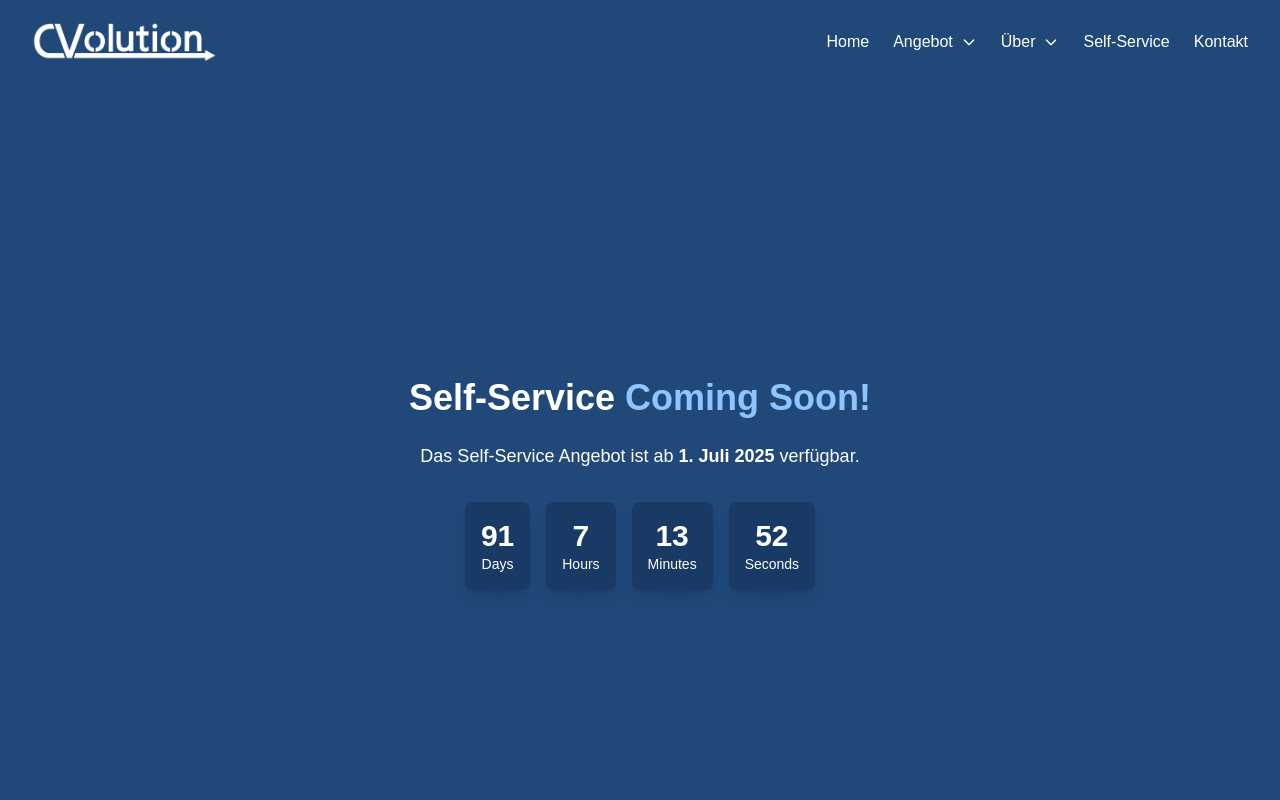
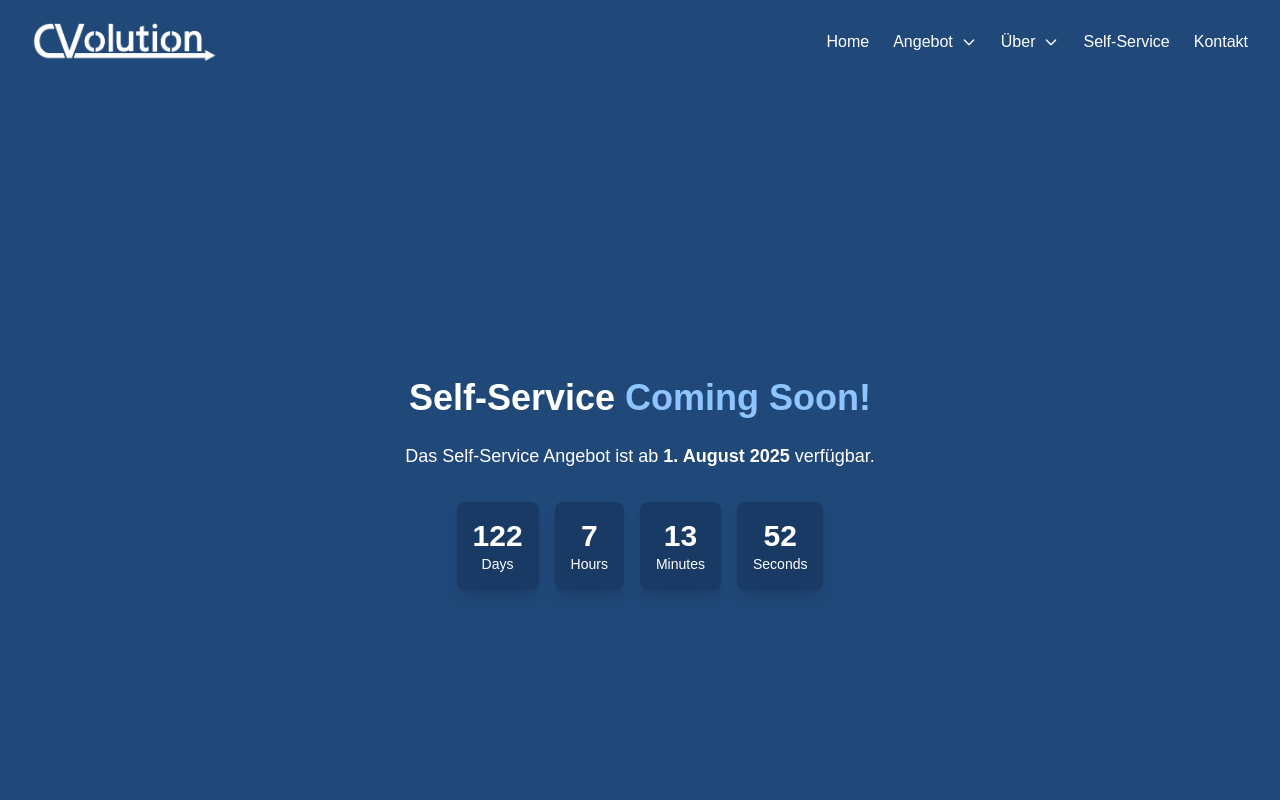
Before and after one commit to LE-NOIR-Web-Entwicklung/CVolutionNextJs, a Next.js app in the folder cvolution/: page /self in a window 1280 px wide. Shown: the top 800 px of the page. Built offline with nearby package versions, Linux system fonts and the light colour scheme.

Commit message:
update date

```diff
--- a/cvolution/src/app/self/page.tsx
+++ b/cvolution/src/app/self/page.tsx
@@ -3,7 +3,7 @@
 import { useState, useEffect } from "react";
 
 export default function Self() {
-  const targetDate = new Date("2025-07-01T00:00:00").getTime();
+  const targetDate = new Date("2025-08-01T00:00:00").getTime();
   const [timeLeft, setTimeLeft] = useState(calculateTimeLeft());
 
   function calculateTimeLeft() {
@@ -39,7 +39,7 @@ export default function Self() {
     <div className="min-h-screen bg-[#204878] text-white flex flex-col items-center justify-center">
       <h1 className="text-4xl font-bold mb-6">Self-Service <span className="text-blue-300">Coming Soon!</span></h1>
       <p className="text-lg mb-8">
-        Das Self-Service Angebot ist ab <strong>1. Juli 2025</strong> verfügbar.
+        Das Self-Service Angebot ist ab <strong>1. August 2025</strong> verfügbar.
       </p>
       <div className="flex space-x-4 text-center">
         <div className="bg-[#1a3a66] p-4 rounded-lg shadow-lg">
```
